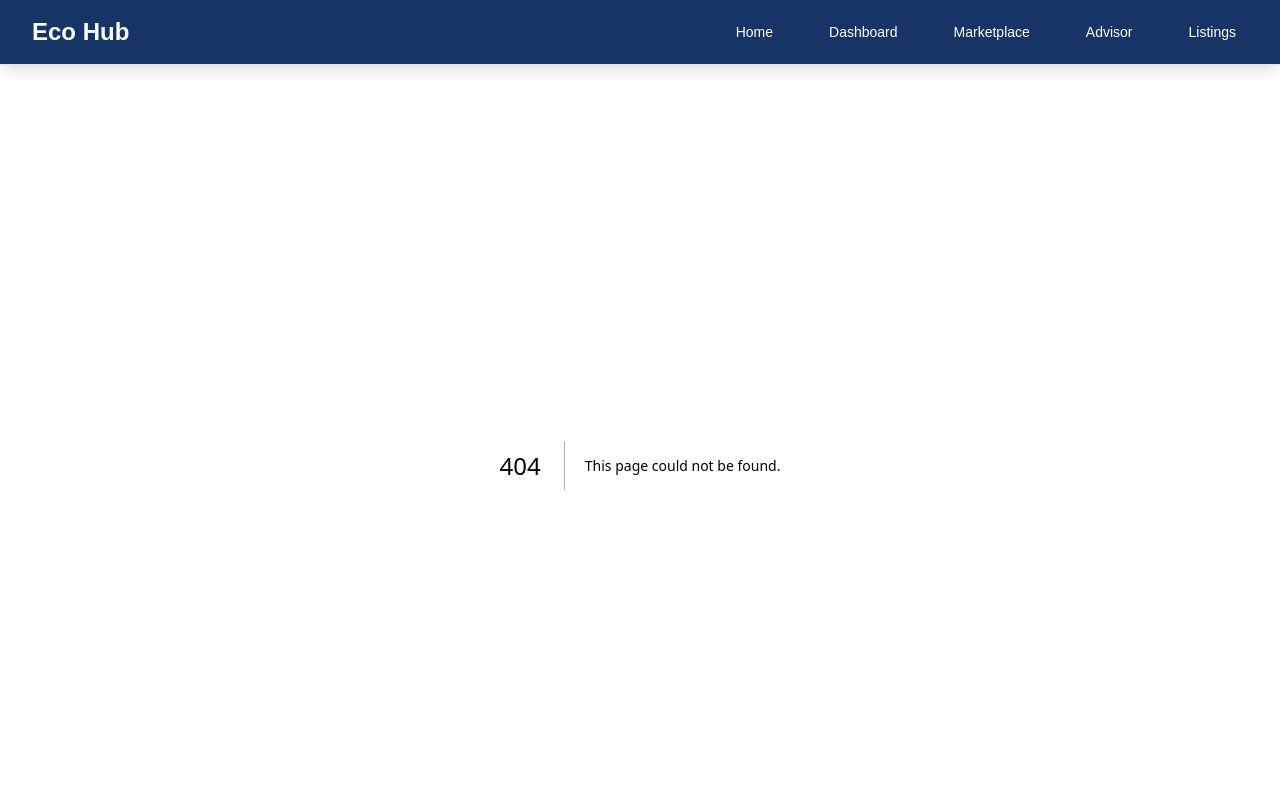
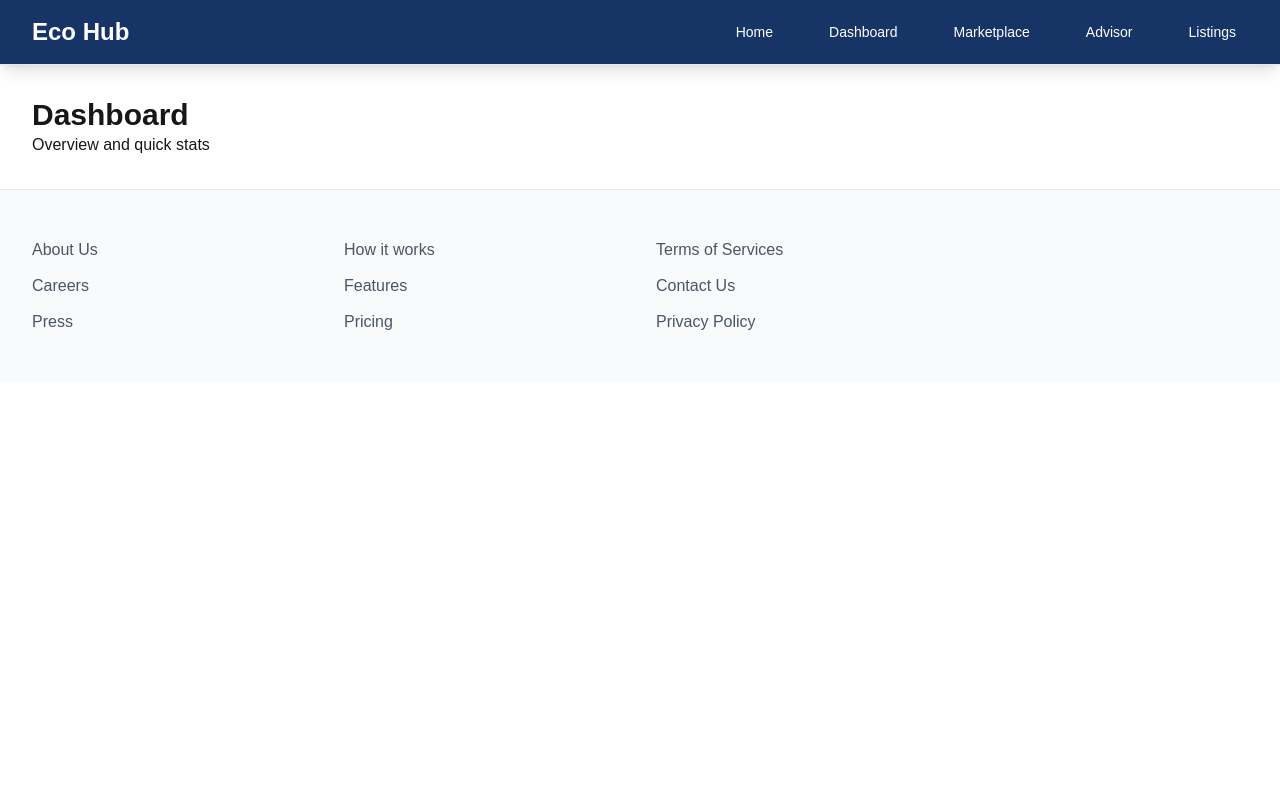
Before and after one commit to lewys-miugo/eco_hub, a Next.js app in the folder frontend/: page /dashboard in a window 1280 px wide. Before the commit this address had no page. Shown: the top 800 px of the page. Built offline with nearby package versions, Linux system fonts and the light colour scheme.

Commit message:
feat(dashboard): add dashboard page structure

```diff
--- /dev/null
+++ b/frontend/app/dashboard/page.jsx
@@ -0,0 +1,9 @@
+// Dashboard Page - Overview and quick stats
+export default function DashboardPage() {
+  return (
+    <div className="p-8">
+      <h1 className="text-3xl font-bold"> Dashboard</h1>
+      <p>Overview and quick stats</p>
+    </div>
+  );
+}
```
